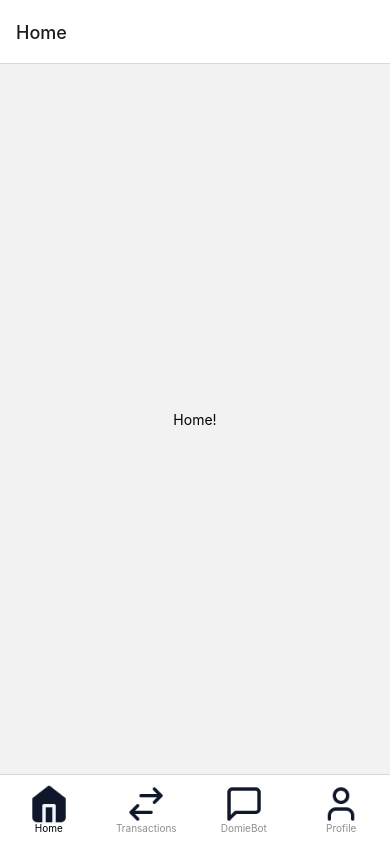
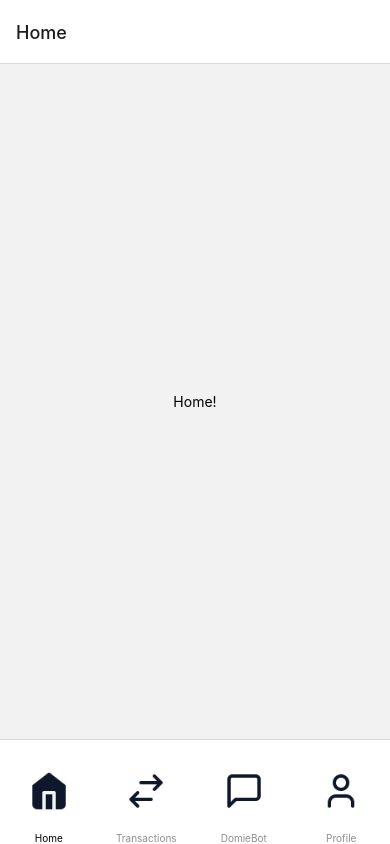
Before and after one commit to punnkam/domi, a React Native app: screen / in a window 390 px wide. Built offline with nearby package versions, Linux system fonts and the light colour scheme.

Commit message:
fix up styling of nav

```diff
--- a/App.js
+++ b/App.js
@@ -42,12 +42,12 @@ export default function App() {
             tabBarActiveTintColor: "black",
             tabBarInActiveTintColor: "gray",
             tabBarItemStyle: {
-              paddingVertical: 10,
+              paddingTop: 10,
             },
             tabBarStyle: [
               {
                 display: "flex",
-                minHeight: 70,
+                minHeight: 105,
               },
               null,
             ],
```
